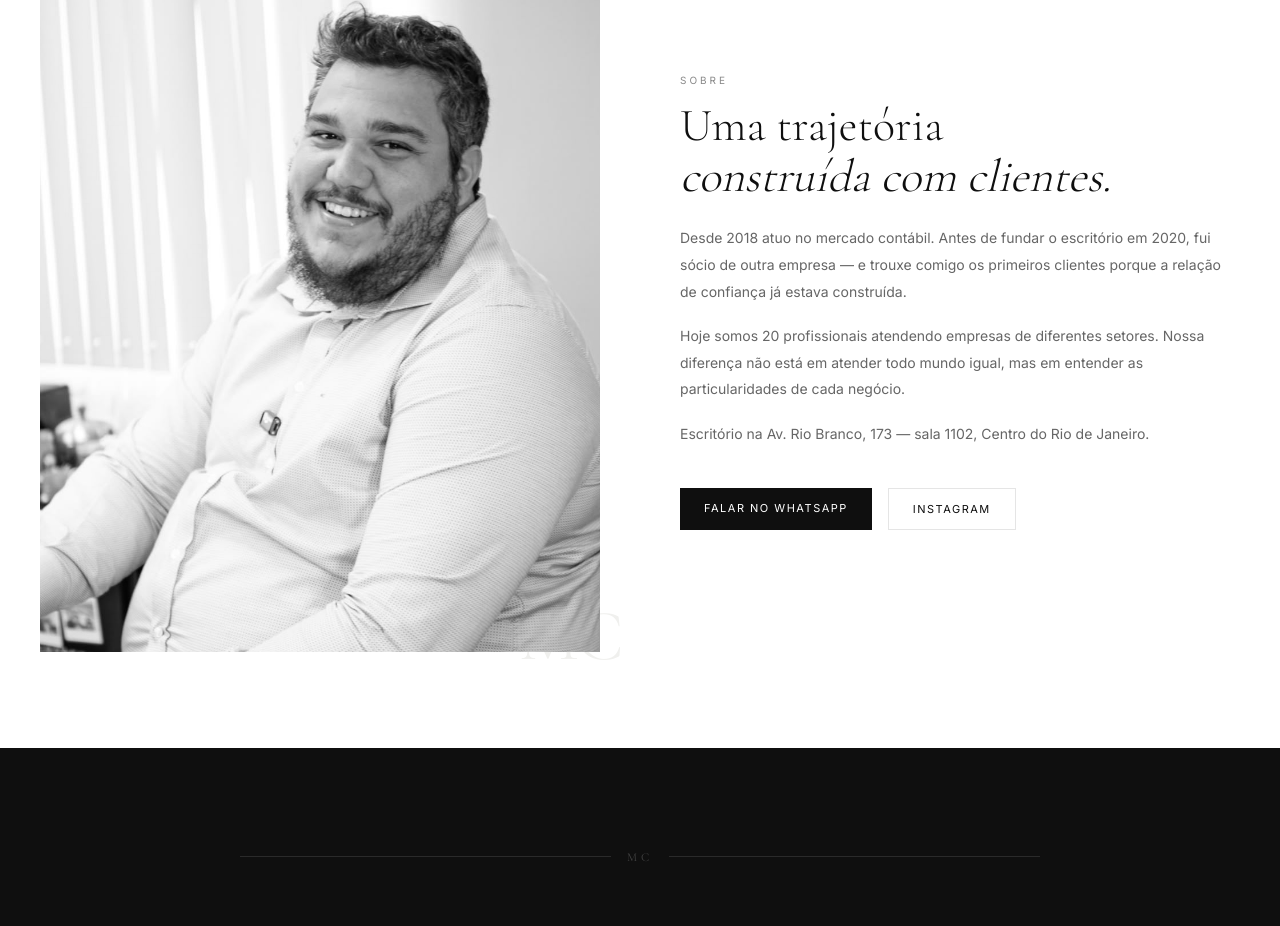
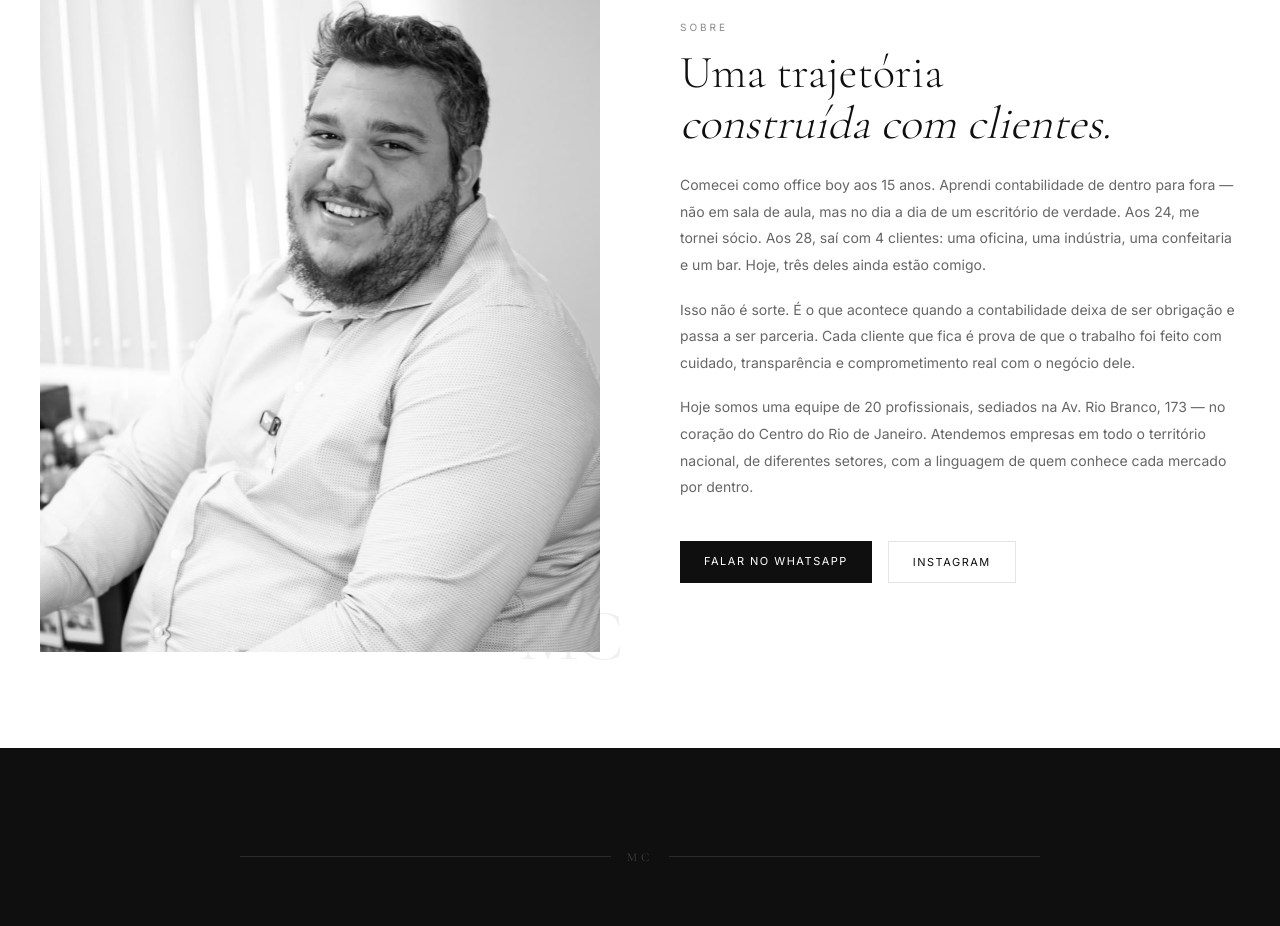
Before and after one commit to mcgestaoempresarial/matheus-contador, a Next.js app: page / in a window 1280 px wide. Shown: the part 3411-4337 px from the top of the page. Built offline with nearby package versions, Linux system fonts and the light colour scheme.

Commit message:
feat: reescrever seção sobre com trajetória completa e equipe

```diff
--- a/app/page.tsx
+++ b/app/page.tsx
@@ -407,17 +407,20 @@ export default function Home() {
               <em style={{ fontStyle: "italic" }}>construída com clientes.</em>
             </h2>
             <p style={{ fontSize: 14, color: "#666", lineHeight: 1.9, marginBottom: 18 }}>
-              Desde 2018 atuo no mercado contábil. Antes de fundar o escritório
-              em 2020, fui sócio de outra empresa — e trouxe comigo os primeiros
-              clientes porque a relação de confiança já estava construída.
+              Comecei como office boy aos 15 anos. Aprendi contabilidade de dentro para fora —
+              não em sala de aula, mas no dia a dia de um escritório de verdade. Aos 24, me tornei sócio.
+              Aos 28, saí com 4 clientes: uma oficina, uma indústria, uma confeitaria e um bar.
+              Hoje, três deles ainda estão comigo.
             </p>
             <p style={{ fontSize: 14, color: "#666", lineHeight: 1.9, marginBottom: 18 }}>
-              Hoje somos 20 profissionais atendendo empresas de diferentes
-              setores. Nossa diferença não está em atender todo mundo igual,
-              mas em entender as particularidades de cada negócio.
+              Isso não é sorte. É o que acontece quando a contabilidade deixa de ser obrigação
+              e passa a ser parceria. Cada cliente que fica é prova de que o trabalho foi feito com
+              cuidado, transparência e comprometimento real com o negócio dele.
             </p>
             <p style={{ fontSize: 14, color: "#666", lineHeight: 1.9, marginBottom: 40 }}>
-              Escritório na Av. Rio Branco, 173 — sala 1102, Centro do Rio de Janeiro.
+              Hoje somos uma equipe de 20 profissionais, sediados na Av. Rio Branco, 173 —
+              no coração do Centro do Rio de Janeiro. Atendemos empresas em todo o território nacional,
+              de diferentes setores, com a linguagem de quem conhece cada mercado por dentro.
             </p>
 
             <div style={{ display: "flex", gap: 16 }}>
```
